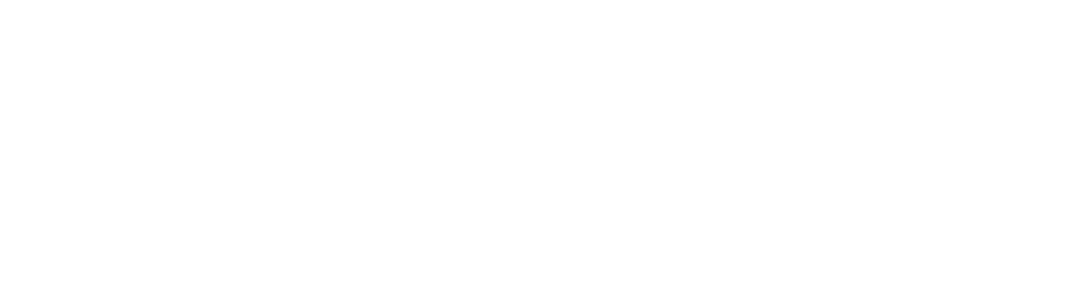
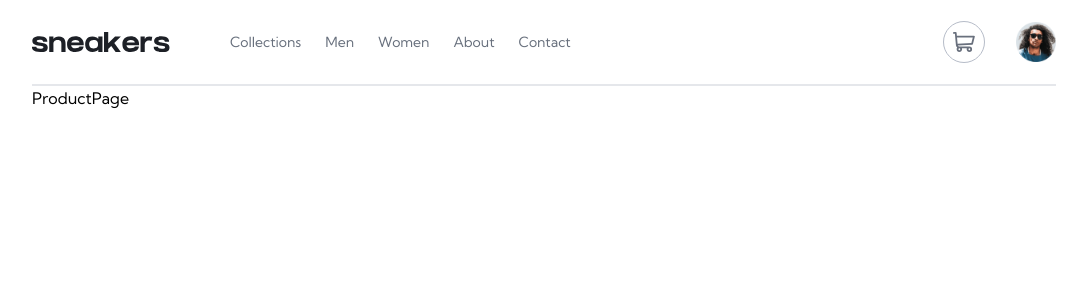
Before and after one commit to vietan0/fm-e-commerce-product-page, a React (Vite) app: page / in a window 1280 px wide. Shown: the top 300 px of the page, without its empty margins (96-1183 px from the left). Built offline with nearby package versions, Linux system fonts and the light colour scheme.

Commit message:
feat: build header (big screen size) with animate hover indicator

```diff
--- a/package.json
+++ b/package.json
@@ -11,6 +11,7 @@
     "preview": "vite preview"
   },
   "dependencies": {
+    "framer-motion": "^11.0.3",
     "react": "^18.2.0",
     "react-dom": "^18.2.0"
   },
--- a/src/App.tsx
+++ b/src/App.tsx
@@ -1,3 +1,13 @@
+import Header from './Header';
+import ProductPage from './ProductPage';
+
 export default function App() {
-  return <></>;
+  return (
+    <div id="App" className="mx-auto min-h-screen max-w-screen-lg">
+      <Header />
+      <main>
+        <ProductPage />
+      </main>
+    </div>
+  );
 }
--- /dev/null
+++ b/src/Header.tsx
@@ -0,0 +1,56 @@
+import { motion } from 'framer-motion';
+import { useState } from 'react';
+
+import cartLogo from './assets/images/icon-cart.svg';
+import avatar from './assets/images/image-avatar.png';
+import sneakersLogo from './assets/images/logo.svg';
+
+const links = ['Collections', 'Men', 'Women', 'About', 'Contact'];
+
+export default function Header() {
+  const [hoverAnchor, setHoverAnchor] = useState('');
+
+  const linkElems = links.map((link) => (
+    <li key={link} className="relative flex flex-col px-3 text-grey-blue-50">
+      <a
+        href="#"
+        className="py-8 text-sm"
+        onMouseEnter={() => setHoverAnchor(link)}
+      >
+        {link}
+      </a>
+      {hoverAnchor === link && (
+        <motion.div
+          layoutId="underline"
+          transition={{ duration: 0.15 }}
+          className="absolute bottom-0 left-0 h-[2px] w-full bg-orange"
+        />
+      )}
+    </li>
+  ));
+
+  return (
+    <motion.header
+      initial={{ y: -100 }}
+      animate={{ y: 0 }}
+      className="sticky flex w-full max-w-screen-lg justify-between gap-2 border-b-2 px-8 lg:px-0"
+    >
+      <nav className="flex items-center gap-4 md:gap-8 lg:gap-12">
+        <a href="#">
+          <img src={sneakersLogo} alt="" className="min-w-24" />
+        </a>
+        <ul className="flex" onMouseLeave={() => setHoverAnchor('')}>
+          {linkElems}
+        </ul>
+      </nav>
+      <div id="right" className="flex items-center gap-4 lg:gap-8">
+        <button className="grid h-10 w-10 place-content-center rounded-full outline outline-1 outline-grey-blue-75">
+          <img src={cartLogo} alt="" />
+        </button>
+        <button className="grid h-10 w-10 place-content-center rounded-full hover:outline hover:outline-orange">
+          <img src={avatar} alt="" />
+        </button>
+      </div>
+    </motion.header>
+  );
+}
--- /dev/null
+++ b/src/ProductPage.tsx
@@ -0,0 +1,3 @@
+export default function ProductPage() {
+  return <div>ProductPage</div>;
+}
```
Also changed, not shown: 1 other file (tests, documents, lock files or other folders).
